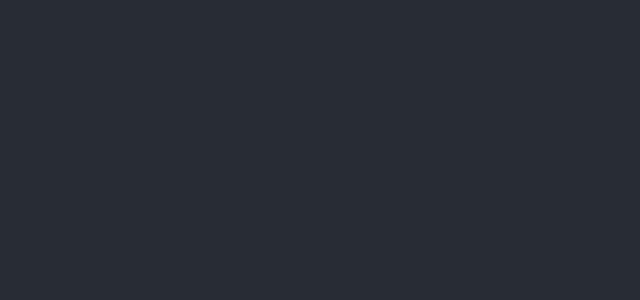
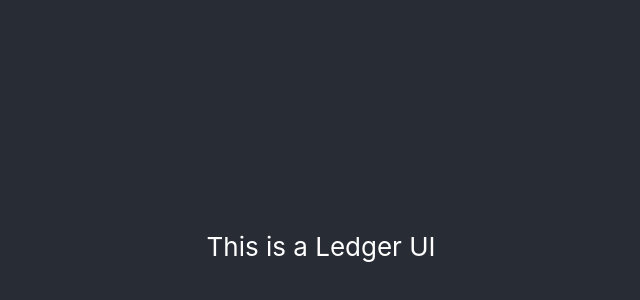
Before and after one commit to Sheikh-Mohammed-Umar/Ledger-UI, a React (Create React App) app: page / in a window 1280 px wide. Shown: the part 154-454 px from the top of the page, without its empty margins (319-959 px from the left). Built offline with nearby package versions, Linux system fonts and the light colour scheme.

Commit message:
another changes

```diff
--- a/src/App.js
+++ b/src/App.js
@@ -4,6 +4,7 @@
   return (
     <div className="App">
       <header className="App-header">
+        This is a Ledger UI
       </header>
     </div>
   );
```
